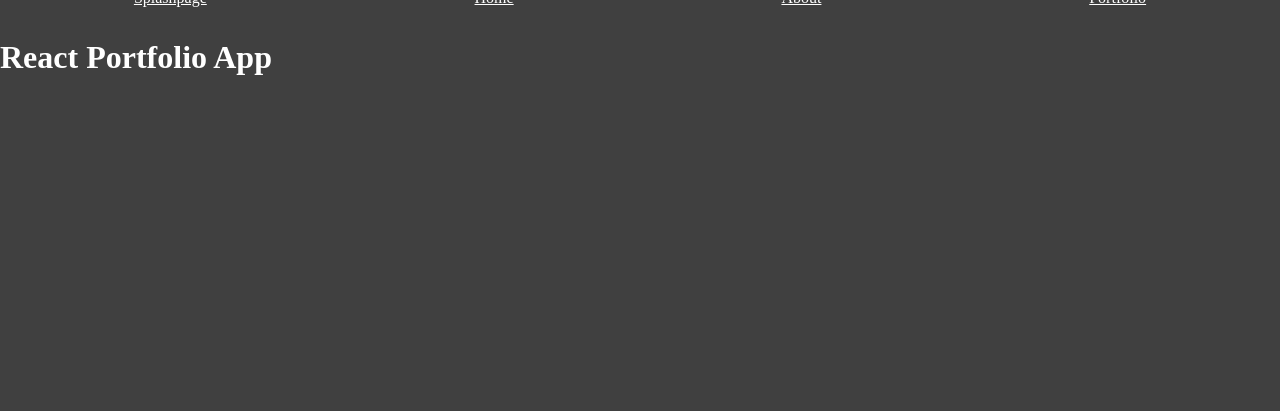
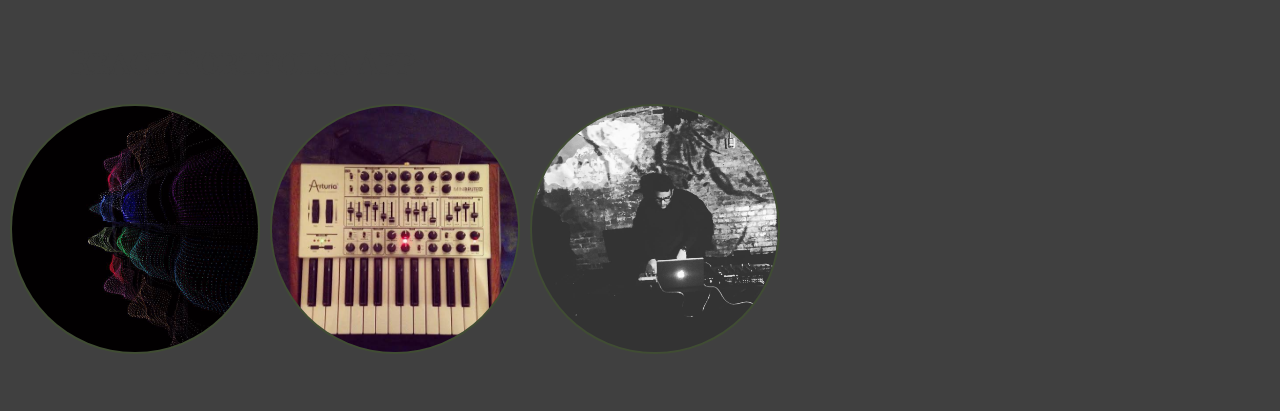
Before and after one commit to tenvega/Portfolio-mockup, a React app: page / in a window 1280 px wide. Shown: the top 411 px of the page. Built offline with nearby package versions, Linux system fonts and the light colour scheme; grey boxes are pictures that could not be loaded; a web font is replaced by a local one.

Commit message:
styling in process

```diff
--- a/public/index.html
+++ b/public/index.html
@@ -10,7 +10,7 @@
     -->
     <link rel="manifest" href="%PUBLIC_URL%/manifest.json">
     <link rel="shortcut icon" href="%PUBLIC_URL%/favicon.ico">
-    <link href="https://fonts.googleapis.com/css?family=Manuale" rel="stylesheet">
+    <link href="https://fonts.googleapis.com/css?family=Josefin+Slab|Manuale|Playfair+Display+SC" rel="stylesheet">
     <!--
       Notice the use of %PUBLIC_URL% in the tags above.
       It will be replaced with the URL of the `public` folder during the build.
--- a/src/components/App.js
+++ b/src/components/App.js
@@ -1,17 +1,23 @@
 import React, { Component } from 'react';
 // import logo from './logo.svg';
 import '../styles/App.css';
+import BG from '../images/BG.jpg';
+import Arturia from '../images/Arturia.jpg';
+import enoc from '../images/enoc.jpg';
 
 class App extends Component {
   render() {
     return (
       <div className="container-fluid">
-      <header>
 
-      </header>
-        <div>
+        <div >
 
           <h1>React Portfolio App</h1>
+          <img id="BG" src={BG} alt="" />
+          <img id="Arturia" src={Arturia} alt="" />
+          <img id="enoc" src={enoc} alt="" />
+
+
 
         </div>
 
--- a/src/styles/App.css
+++ b/src/styles/App.css
@@ -1,6 +1,6 @@
 
 *{
-  font-family: 'Manuale', serif;
+  font-family: 'Playfair Display SC', serif;
 }
 
 body{
@@ -21,12 +21,12 @@
 }
 
 nav{
-  z-index: 100;
+
 
 }
 
 ul{
-  margin-top: -50px;
+  margin-top: -100px;
   display: flex;
   position: absolute;
   justify-content: space-around;
@@ -38,9 +38,25 @@
 
 a {
 
-  color: white;
+  font-size: 30px;
+  color: #404040;
+  text-decoration: none;
+
 }
 
+h1{
+
+color: #404040;
+padding-left: 70px;
+
+}
+
+h2{
+
+font-size: 30px;
+padding-left: 70px;
+
+}
 
 
 .App {
@@ -82,6 +98,33 @@
 
 }
 
+
+
+#BG{
+
+  border-radius: 50%;
+  width: 250px;
+  margin-left: 10px;
+  height: 250px;
+  margin-bottom: 10px;
+  border: 2px solid #404d33;
+  box-sizing: border-box;
+  cursor: pointer
+}
+
+#Arturia{
+
+  border-radius: 50%;
+  width: 250px;
+  margin-left: 10px;
+  height: 250px;
+  margin-bottom: 10px;
+  border: 2px solid #404d33;
+  box-sizing: border-box;
+  cursor: pointer
+}
+
+
 .container{
 background-color: white;
 }
@@ -91,10 +134,11 @@
       border-radius: 10px;
       min-width:200px;
       display:inline-block;
-      padding-left: 265px;
+      padding: 10px 0 10px 270px;
       box-sizing:border-box;
-      color: white;
+      color: #b3b3b3;
       margin-top: 80px;
+      font-family: 'Josefin Slab', serif;
       font-size: 25px;
       background: #405629;
 
```
